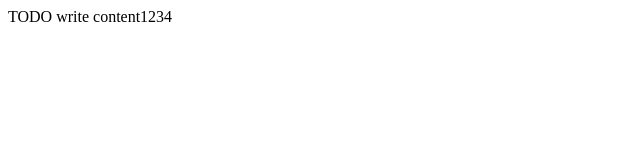
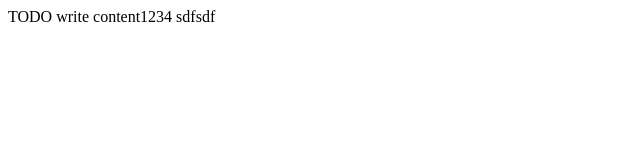
Before and after one commit to plalos/lidl, a plain HTML site: page test2/public_html/index.html in a window 1280 px wide. Shown: the full height of the page, 0-640 px from the left. Drawn offline with Linux system fonts and the light colour scheme.

Commit message:
Update index.html

```diff
--- a/test2/public_html/index.html
+++ b/test2/public_html/index.html
@@ -11,6 +11,6 @@
         <meta name="viewport" content="width=device-width, initial-scale=1.0">
     </head>
     <body>
-        <div>TODO write content1234</div>
+        <div>TODO write content1234 sdfsdf</div>
     </body>
 </html>
```
